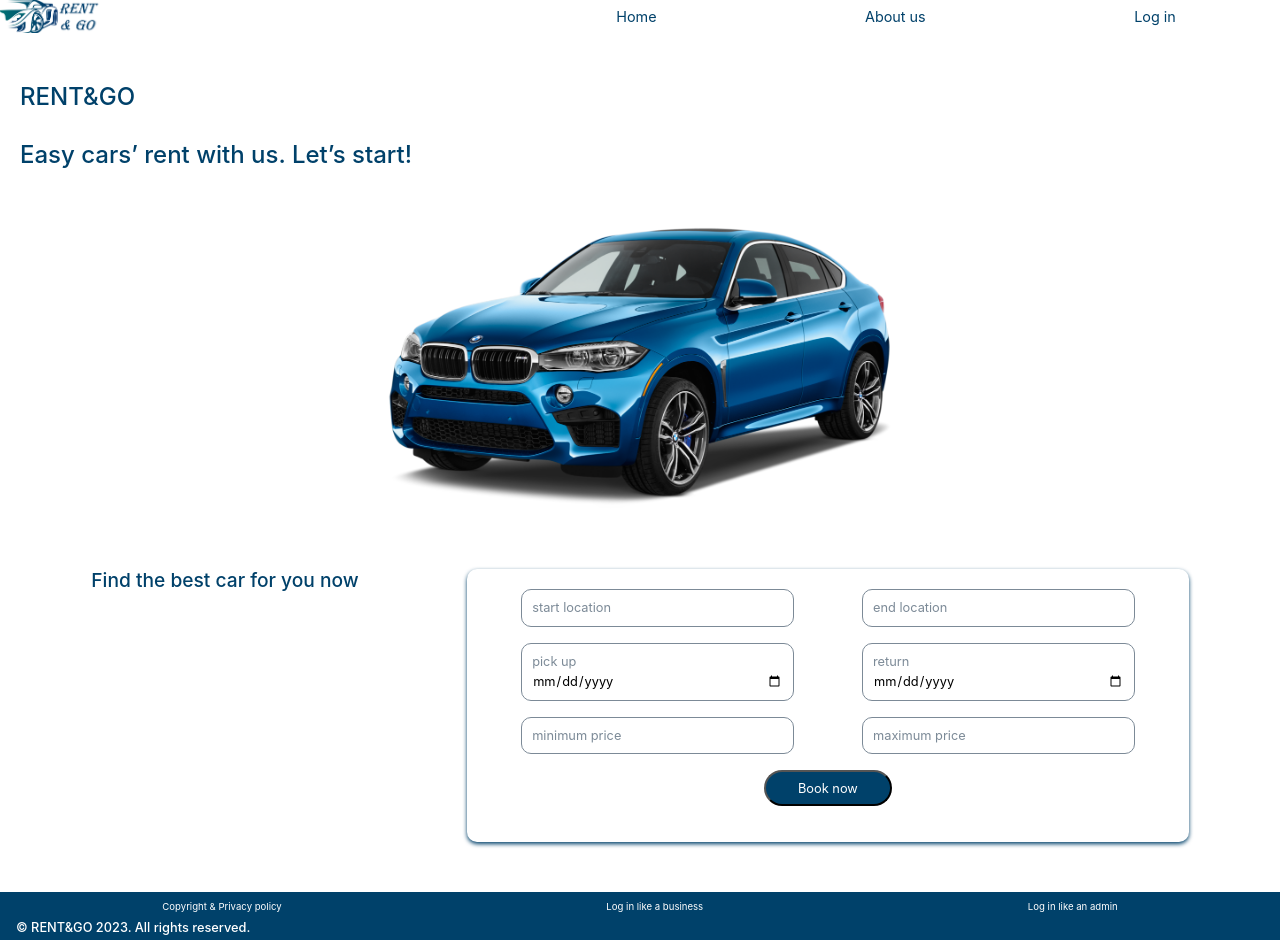
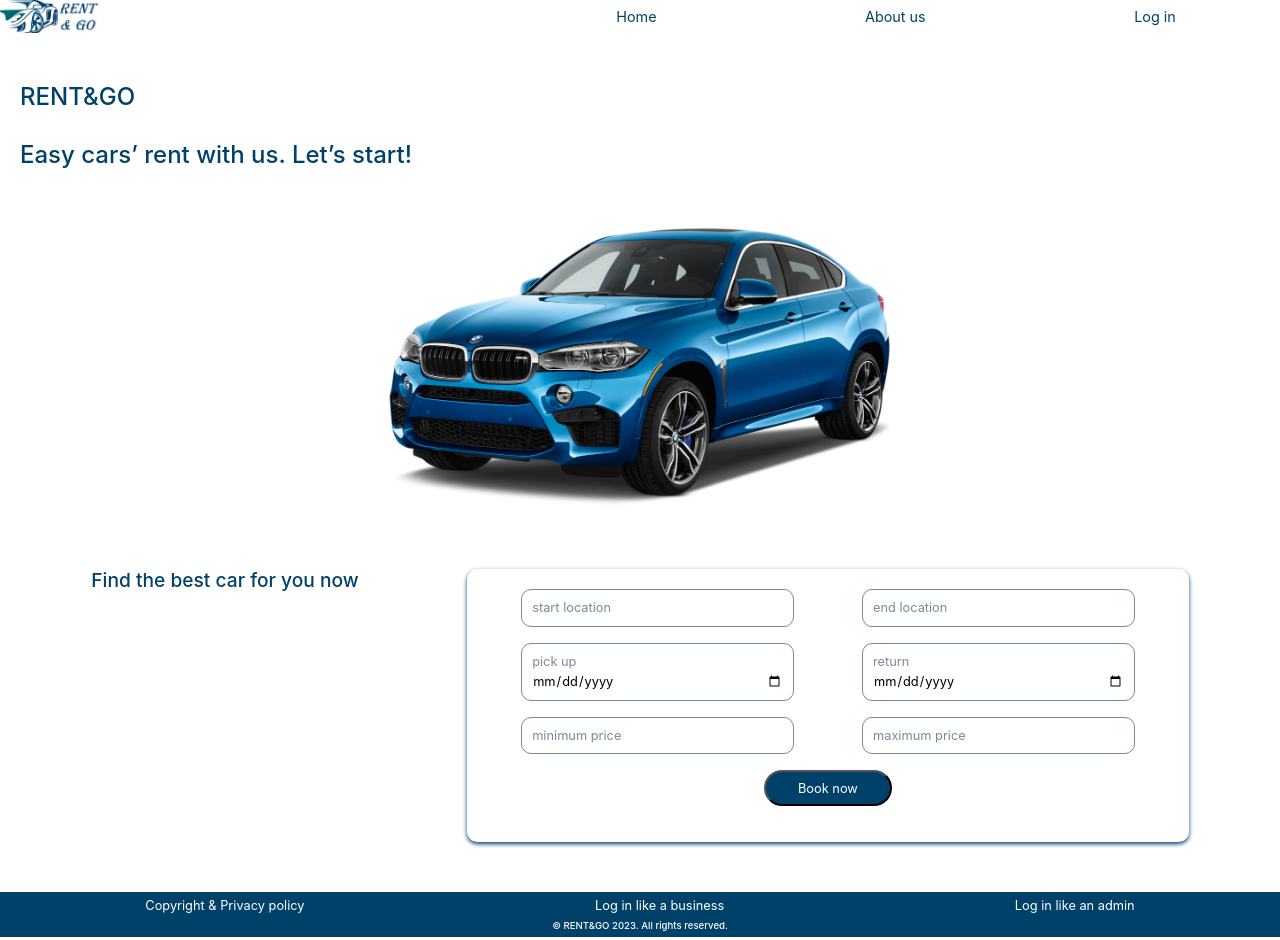
Before and after one commit to Bukabuka321/team-3-hackathon-project, a Next.js app: page / in a window 1280 px wide. Built offline with nearby package versions, Linux system fonts and the light colour scheme.

Commit message:
changed font sizes in footer

```diff
--- a/styles/globals.css
+++ b/styles/globals.css
@@ -135,14 +135,14 @@ footer {
   justify-content: center;
 }
 .text_footer {
-  font-size: 0.8rem;
+  font-size: 0.6em;
   margin: 0;
   padding-bottom: 5px;
-  padding-left: 1rem;
+  text-align: center;
 }
 .link_footer {
   color: white;
-  font-size: 0.6rem;
+  font-size: 0.8em;
 }
 .footer_list {
   display: flex;
```
